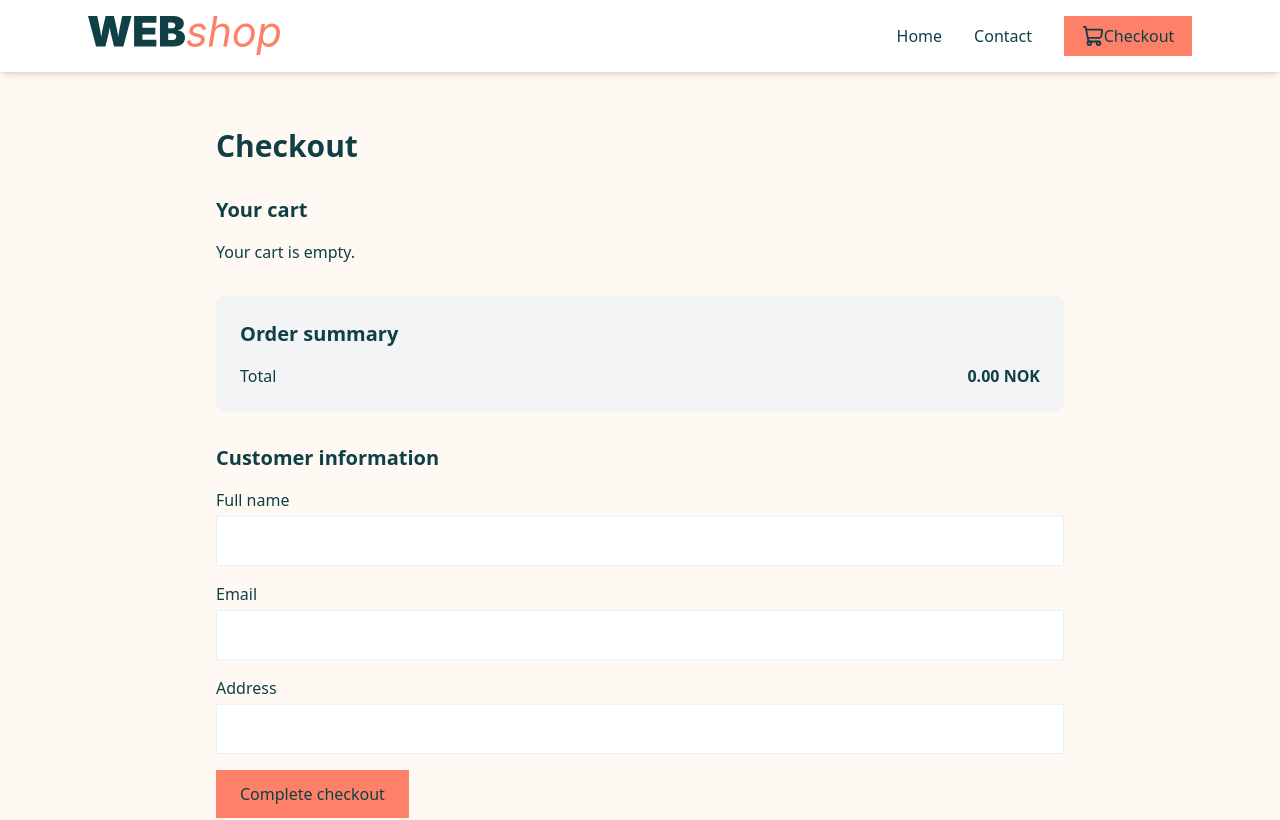
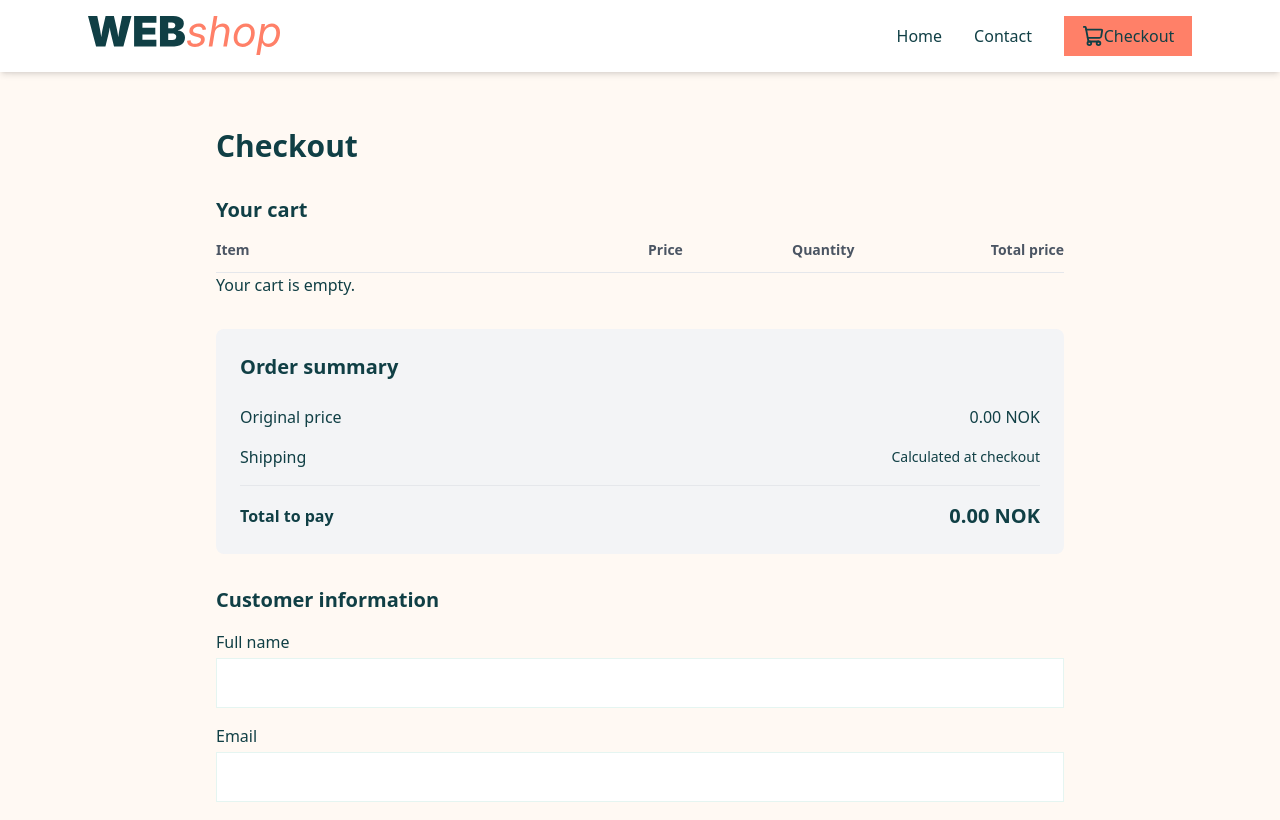
Before and after one commit to Sigrid-Okt22PT/Javascript-Framework-CA, a React (Vite) app: page /checkout in a window 1280 px wide. Shown: the top 820 px of the page. Built offline with nearby package versions, Linux system fonts and the light colour scheme.

Commit message:
updated cartitems, cartsummary and prices

```diff
--- a/src/components/checkout/CartItem.tsx
+++ b/src/components/checkout/CartItem.tsx
@@ -10,36 +10,73 @@ function CartItem({ item }: CartItemProps) {
   const removeItem = useCartStore((state) => state.removeItem);
   const updateQuantity = useCartStore((state) => state.updateQuantity);
 
+  const { product, quantity } = item;
+
+  const totalPrice = product.discountedPrice * quantity;
+  const hasDiscount = product.price > product.discountedPrice;
+
   return (
-    <div className="flex items-center justify-between border-b py-6">
-      <div>
-        <h3 className="font-semibold">{item.product.title}</h3>
+    <div className="grid grid-cols-2 items-center gap-4 border-b py-6 md:grid-cols-5">
+      {/* Product */}
+      <div className="flex min-w-0 items-center gap-3 md:col-span-2">
+        <img
+          src={product.image.url}
+          alt={product.image.alt || product.title}
+          className="h-20 w-20 shrink-0 rounded object-cover"
+        />
 
-        <p className="text-sm text-secondary">
-          {item.product.discountedPrice.toFixed(2)} NOK
-        </p>
+        <h3 className="min-w-0 font-semibold">{product.title}</h3>
       </div>
 
-      <div className="flex items-center gap-4">
+      {/* Unit price */}
+      <div className="text-right">
+        <p className="font-semibold text-primary">
+          {product.discountedPrice.toFixed(2)} NOK
+        </p>
+
+        {hasDiscount && (
+          <p className="text-sm text-gray-500 line-through">
+            {product.price.toFixed(2)} NOK
+          </p>
+        )}
+      </div>
+      {/* Quantity */}
+      <div className="flex items-center justify-end gap-3 ">
         <button
           type="button"
-          onClick={() => updateQuantity(item.product.id, item.quantity - 1)}
+          onClick={() => updateQuantity(product.id, quantity - 1)}
+          aria-label="Decrease quantity"
+          className="rounded border px-2 py-1"
         >
           -
         </button>
 
-        <span>{item.quantity}</span>
+        <span>{quantity}</span>
 
         <button
           type="button"
-          onClick={() => updateQuantity(item.product.id, item.quantity + 1)}
+          onClick={() => updateQuantity(product.id, quantity + 1)}
+          aria-label="Increase quantity"
+          className="rounded border px-2 py-1"
         >
           +
         </button>
 
-        <button type="button" onClick={() => removeItem(item.product.id)}>
-          <TrashIcon size={20} className="text-red-500 hover:text-red-700" />
+        <button
+          type="button"
+          onClick={() => removeItem(product.id)}
+          aria-label={`Remove ${product.title} from cart`}
+          className="rounded p-2 hover:bg-gray-100"
+        >
+          <TrashIcon size={20} className="text-red-500" />
         </button>
+      </div>
+
+      {/* Total */}
+      <div className="text-right">
+        <p className="font-semibold text-primary">
+          {totalPrice.toFixed(2)} NOK
+        </p>
       </div>
     </div>
   );
--- a/src/components/checkout/CartSummary.tsx
+++ b/src/components/checkout/CartSummary.tsx
@@ -5,18 +5,53 @@ interface CartSummaryProps {
 }
 
 function CartSummary({ items }: CartSummaryProps) {
+  // Total before discounts
+  const originalTotal = items.reduce(
+    (sum, item) => sum + item.product.price * item.quantity,
+    0,
+  );
+
+  // Total after discounts
   const total = items.reduce(
     (sum, item) => sum + item.product.discountedPrice * item.quantity,
     0,
   );
 
+  // Amount saved
+  const discount = originalTotal - total;
+
   return (
     <section className="rounded-lg bg-gray-100 p-6">
-      <h2 className="mb-4 text-xl font-semibold">Order summary</h2>
+      <h2 className="mb-6 text-xl font-semibold">Order summary</h2>
 
-      <div className="flex justify-between">
-        <span>Total</span>
-        <span className="font-semibold">{total.toFixed(2)} NOK</span>
+      <div className="space-y-4">
+        {/* Original price */}
+        <div className="flex items-center justify-between gap-4">
+          <span>Original price</span>
+          <span>{originalTotal.toFixed(2)} NOK</span>
+        </div>
+
+        {/* Discount */}
+        {discount > 0 && (
+          <div className="flex items-center justify-between gap-4">
+            <span>Discount</span>
+            <span className="text-red-600">-{discount.toFixed(2)} NOK</span>
+          </div>
+        )}
+
+        {/* Shipping */}
+        <div className="flex items-center justify-between gap-4">
+          <span>Shipping</span>
+          <span className="text-right text-sm">Calculated at checkout</span>
+        </div>
+
+        {/* Final total */}
+        <div className="flex items-center justify-between border-t pt-4">
+          <span className="font-semibold">Total to pay</span>
+          <span className="text-xl font-bold text-primary">
+            {total.toFixed(2)} NOK
+          </span>
+        </div>
       </div>
     </section>
   );
--- a/src/pages/Checkout.tsx
+++ b/src/pages/Checkout.tsx
@@ -13,7 +13,12 @@ function Checkout() {
       {/* Cart items */}
       <div>
         <h2 className="mb-4 text-xl font-semibold">Your cart</h2>
-
+        <div className="hidden grid-cols-6 items-center gap-4 border-b pb-3 text-sm font-semibold text-gray-600 md:grid">
+          <span className="col-span-3">Item</span>
+          <span>Price</span>
+          <span>Quantity</span>
+          <span className="text-right">Total price</span>
+        </div>
         {items.length === 0 ? (
           <p>Your cart is empty.</p>
         ) : (
--- a/src/pages/ProductPage.tsx
+++ b/src/pages/ProductPage.tsx
@@ -47,7 +47,10 @@ function ProductPage() {
           <h1 className="text-3xl font-bold">{product.title}</h1>
 
           <p className="text-2xl font-semibold">
-            {product.discountedPrice} NOK
+            {product.discountedPrice} NOK{" "}
+            <span className="text-sm font-normal line-through">
+              {product.price} NOK
+            </span>
           </p>
 
           <p className="leading-relaxed text-gray-600">{product.description}</p>
```
